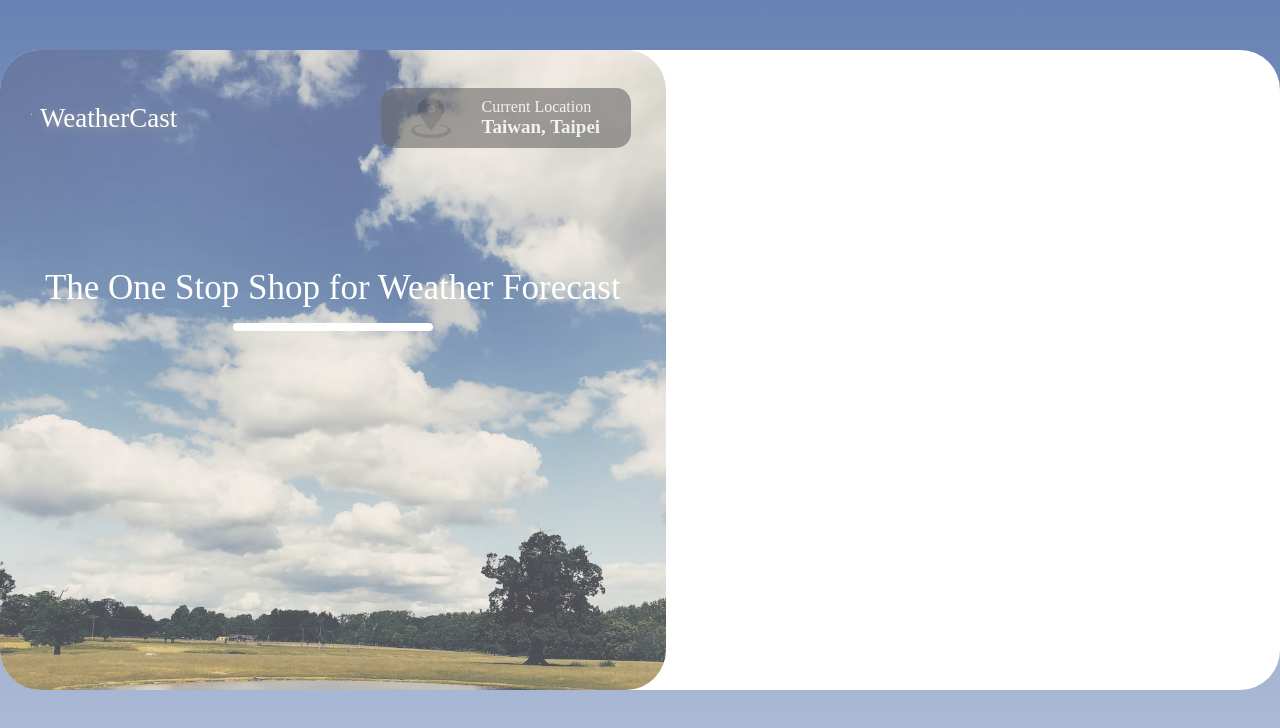
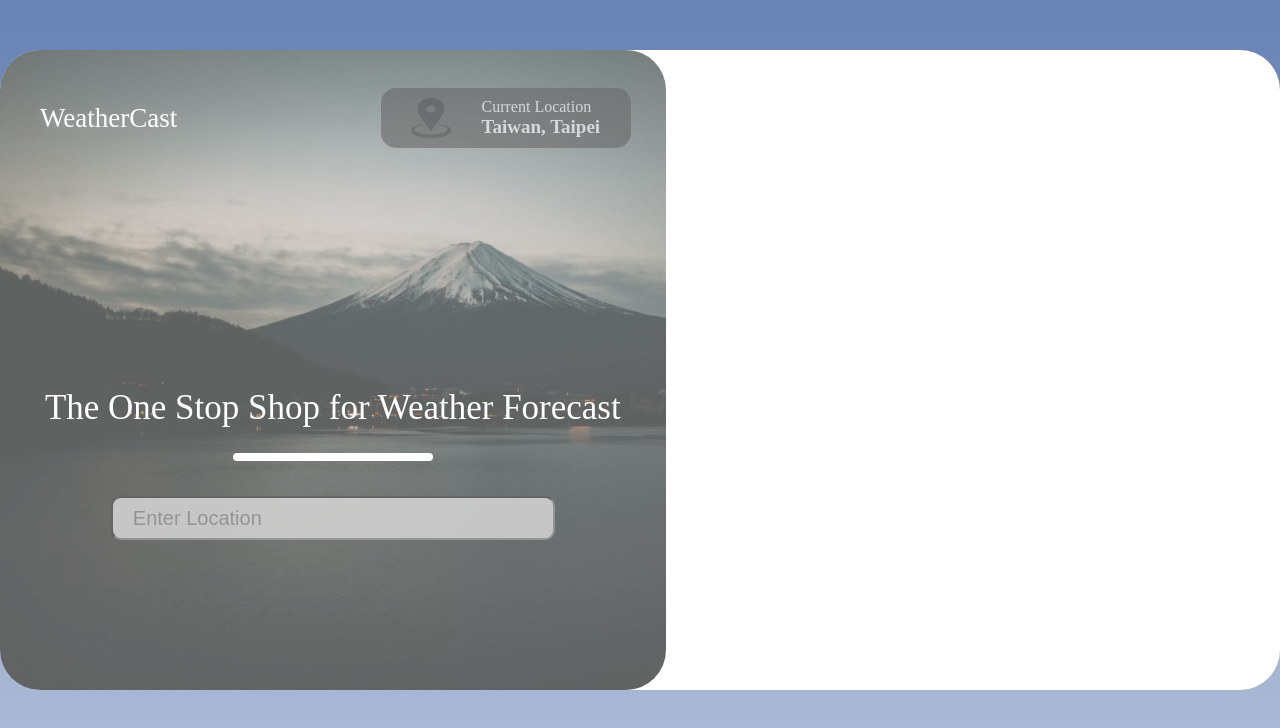
Before and after one commit to glin18/weathercast, a React (Create React App) app in the folder weathercast-frontend/: page / in a window 1280 px wide. Shown: the top 728 px of the page. Built offline with nearby package versions, Linux system fonts and the light colour scheme.

Commit message:
Create search bar

```diff
--- a/weathercast-frontend/src/App.css
+++ b/weathercast-frontend/src/App.css
@@ -22,7 +22,7 @@ body {
   height: 100%;
   width: 52%;
   border-radius: 40px;
-  background-image: url("./images/weather-background2.png");
+  background-image: url("./images/weather-background4.png");
   background-repeat: no-repeat;
   background-size: cover;
   opacity: 70%;
@@ -72,10 +72,11 @@ div.location-inner-container div:last-child{
 
 /* Left Search */
 
-/* div.left-search-container{
+.left-search-container{
   display: flex;
   flex-direction: column;
-} */
+  align-items: center;
+}
 
 div.center-message{
   color: white;
@@ -83,15 +84,29 @@ div.center-message{
   flex-direction: column;
   justify-content: center;
   align-items: center;
-  margin-top: 120px;
+  margin-top: 240px;
   font-size: 35px;
   font-weight: 500;
+  text-align: center;
 }
 
 div.bar{
   height:8px;
   border-radius: 5px;
-  margin-top: 15px;
+  margin-top: 25px;
   background-color: white;
   width: 200px;
 }
+
+.search input{
+  outline: none;
+  width: 400px;
+  height: 30px;
+  background-color: rgb(207, 206, 206);
+  margin-top: 35px;
+  opacity: 80%;
+  color: rgb(70, 69, 69);
+  font-size: 20px;
+  border-radius: 10px;
+  padding: 5px 20px;
+}
--- a/weathercast-frontend/src/components/left/LeftSearch.js
+++ b/weathercast-frontend/src/components/left/LeftSearch.js
@@ -8,7 +8,9 @@ export const LeftSearch = () => {
             The One Stop Shop for Weather Forecast
             <div className="bar"></div>
         </div>
-
+        <div className="search">
+            <input placeholder="Enter Location"></input>
+        </div>
     </div>
   )
 }
```
Also changed, not shown: weathercast-frontend/src/images/weather-background3.png (added), weathercast-frontend/src/images/weather-background4.png (added).
